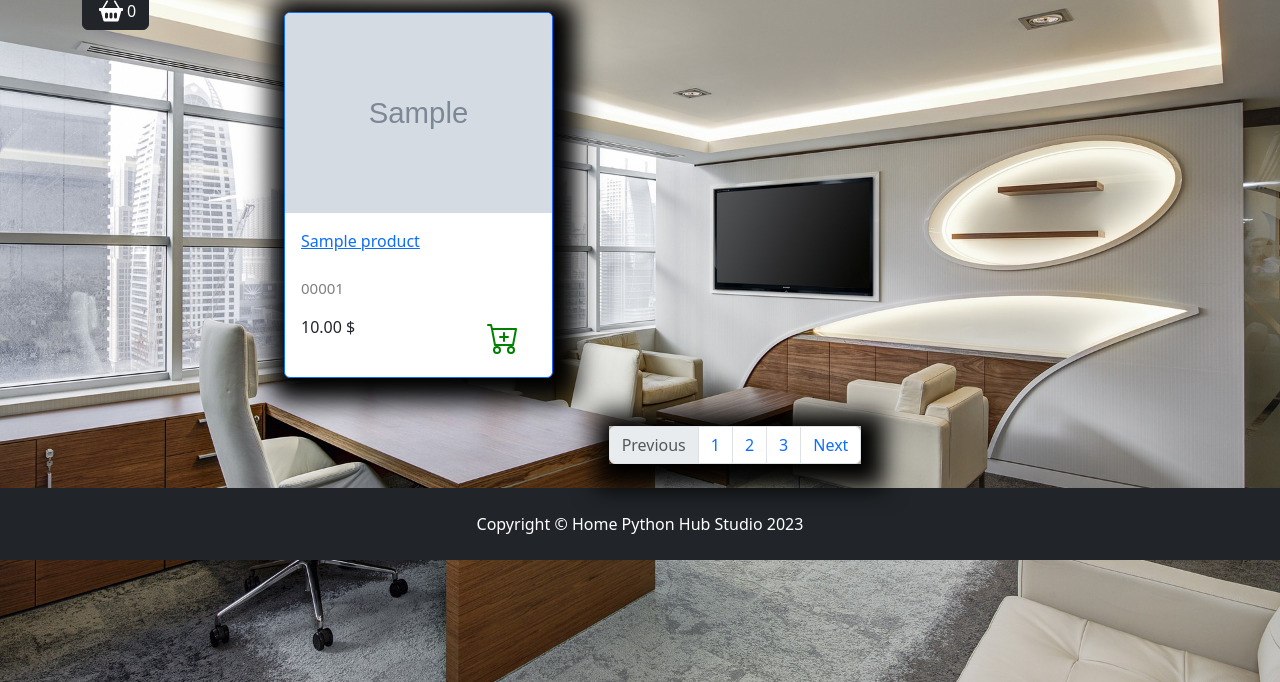
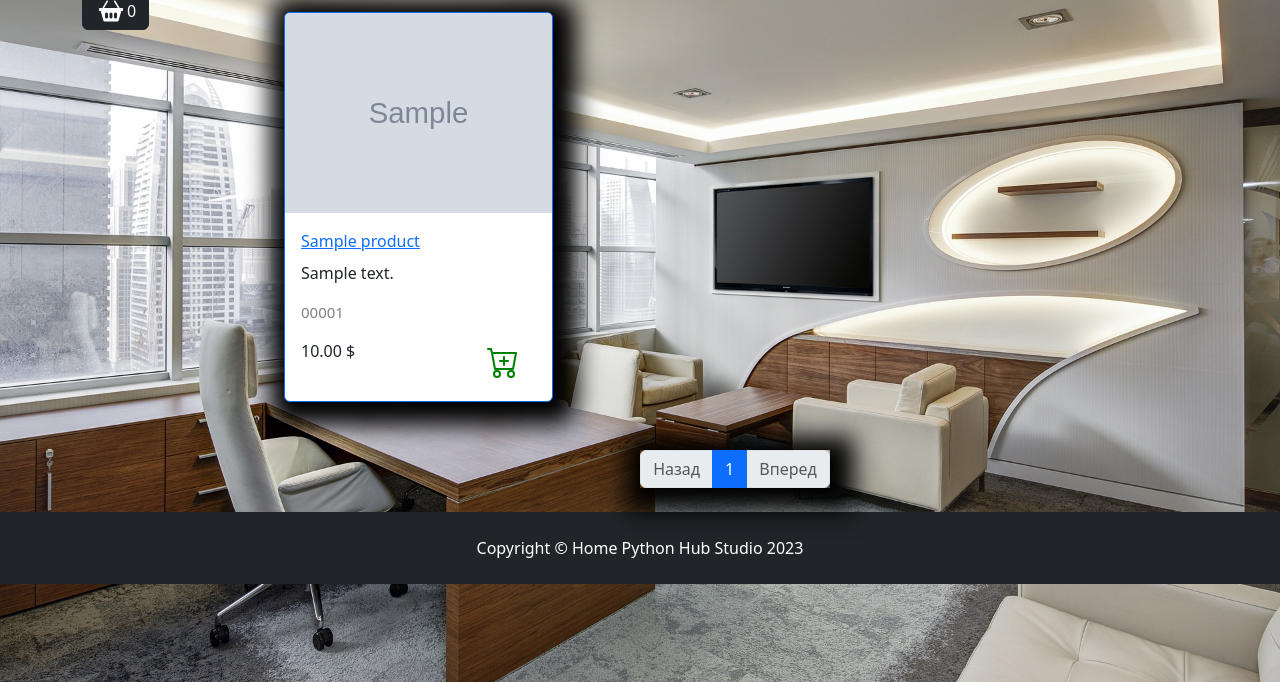
Before and after one commit to 0gBuda/Marketplace, a Django app: a page that uses goods/templates/goods/catalog.html in a window 1280 px wide. Shown: the part 118-800 px from the top of the page. Run offline with Django 5.2, Linux system fonts and the light colour scheme; tables that the repository leaves empty hold one stand-in row (values such as "Sample post"); grey boxes marked "Sample" are stand-in pictures; some libraries are stand-ins or nearby versions.

Commit message:
Pagination

```diff
--- a/goods/models.py
+++ b/goods/models.py
@@ -8,7 +8,7 @@
         db_table = 'category'
         verbose_name = 'Category'
         verbose_name_plural = 'Categories'
-
+        ordering = ("id",)
 
 
     def __str__(self):
--- a/goods/templates/goods/catalog.html
+++ b/goods/templates/goods/catalog.html
@@ -52,7 +52,7 @@
                 <a href="{% url "catalog:product" product.slug %}">
                     <p class="card-title">{{ product.name }}</p>
                 </a>
-                <p class="card-text text-truncate">{{ product.description }}</p>
+                <p class="card-text text-truncate">{{ product.descriptions|truncatechars:55 }}</p>
                 <p class="product_id">{{ product.display_id }}</p>
                 <div class="d-flex justify-content-between">
                     {% if product.discount %}
@@ -76,15 +76,33 @@
         <nav aria-label="Page navigation example">
                         <ul class="pagination justify-content-center my-4">
                             <div class="custom-shadow d-flex">
-                                <li class="page-item disabled">
-                                  <a class="page-link">Previous</a>
+                                <li class="page-item {% if not goods.has_previous %} disabled {% endif %}">
+                                  <a class="page-link" href="{% if goods.has_previous %}
+                                  {% url "catalog:index" slug_url goods.previous_page_number %}
+                                  {% else %}
+                                      #
+                                  {% endif %}"> Назад </a>
                                 </li>
-                                <li class="page-item"><a class="page-link" href="#">1</a></li>
-                                <li class="page-item"><a class="page-link" href="#">2</a></li>
-                                <li class="page-item"><a class="page-link" href="#">3</a></li>
-                                <li class="page-item">
-                                  <a class="page-link" href="#">Next</a>
+
+
+                                {% for page in goods.paginator.page_range %}
+                                    {% if page >= goods.number|add:-2 and page <= goods.number|add:2 %}
+                                    	<li class="page-item {% if goods.number == page %} active {% endif %}">
+                                            <a class="page-link" href="{% url "catalog:index" slug_url page %}">{{ page }}</a>
+                                        </li>
+                                    {% endif %}
+                                {% endfor %}
+
+
+                                <li class="page-item {% if not goods.has_next %}disabled {% endif %}">
+                                  <a class="page-link" href="{% if goods.has_next %}
+                                  {% url "catalog:index" slug_url goods.next_page_number %}
+                                  {% else %}
+                                      #
+                                  {% endif %}"> Вперед </a>
                                 </li>
+
+
                             </div>
                         </ul>
                     </nav>
--- a/goods/urls.py
+++ b/goods/urls.py
@@ -5,5 +5,6 @@
 
 urlpatterns = [
     path('<slug:category_slug>/', views.catalog, name="index"),
+    path('<slug:category_slug>/<int:page>/', views.catalog, name="index"),
     path('product/<slug:product_slug>/', views.product, name="product"),
 ]
--- a/goods/views.py
+++ b/goods/views.py
@@ -1,18 +1,23 @@
+from django.core.paginator import Paginator
 from django.shortcuts import render
 
 from goods.models import Products
 
 
-def catalog(request, category_slug):
+def catalog(request, category_slug, page=1):
 
     if category_slug == 'all':
         goods = Products.objects.all()
     else:
         goods = Products.objects.filter(category__slug=category_slug)
 
+    paginator = Paginator(goods, 3)
+    current_page = paginator.page(page)
+
 
     context = {
-        "goods": goods,
+        "goods": current_page,
+        "slug_url": category_slug,
     }
     return render(request, 'goods/catalog.html', context)
 
@@ -20,9 +25,7 @@
 
     product = Products.objects.get(slug=product_slug)
 
-
     context = {
-        "product": product,
+        "product": product
     }
-
-    return render(request, 'goods/product.html', context=context)
+    return render(request, 'goods/product.html', context)
```
